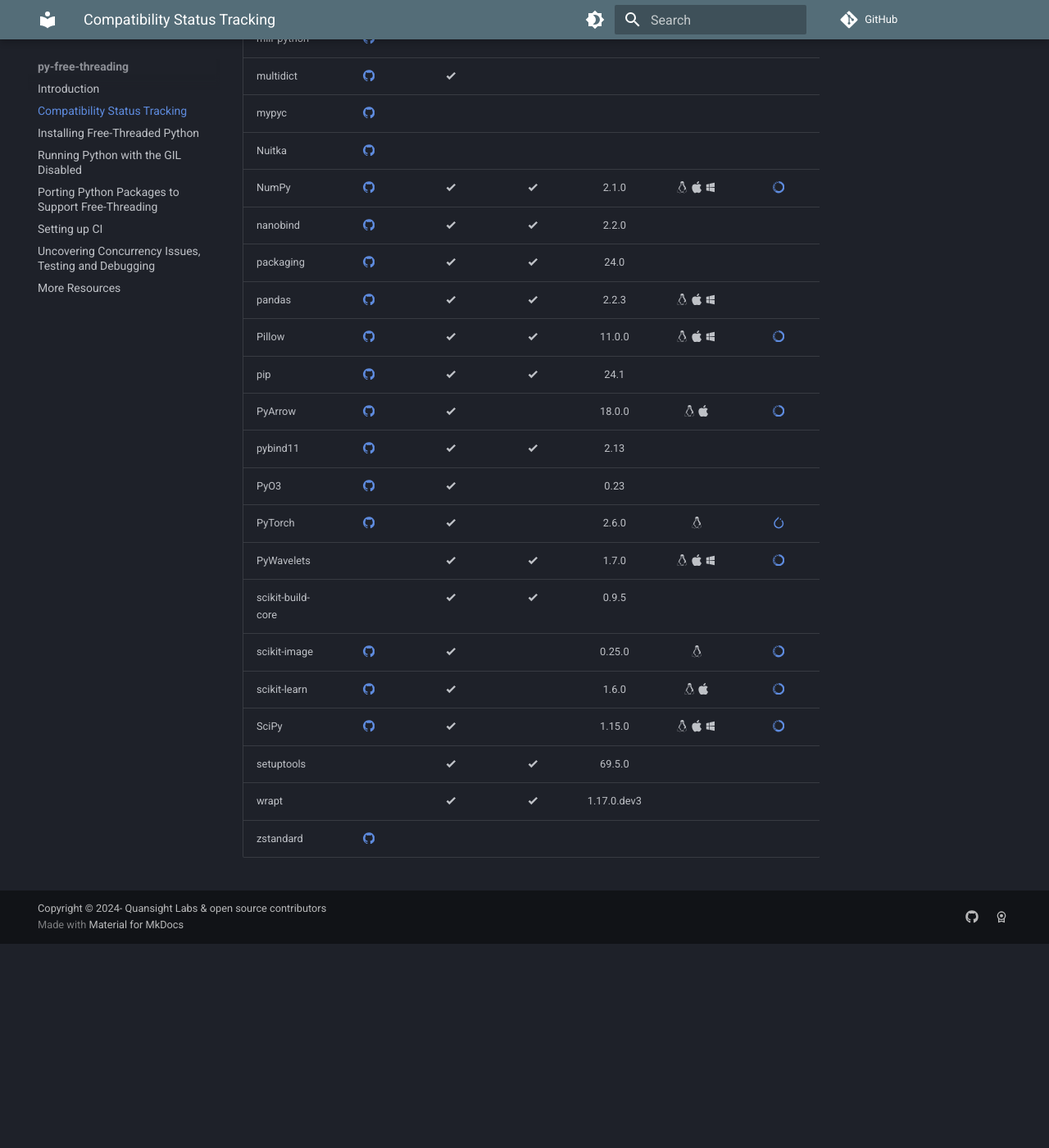
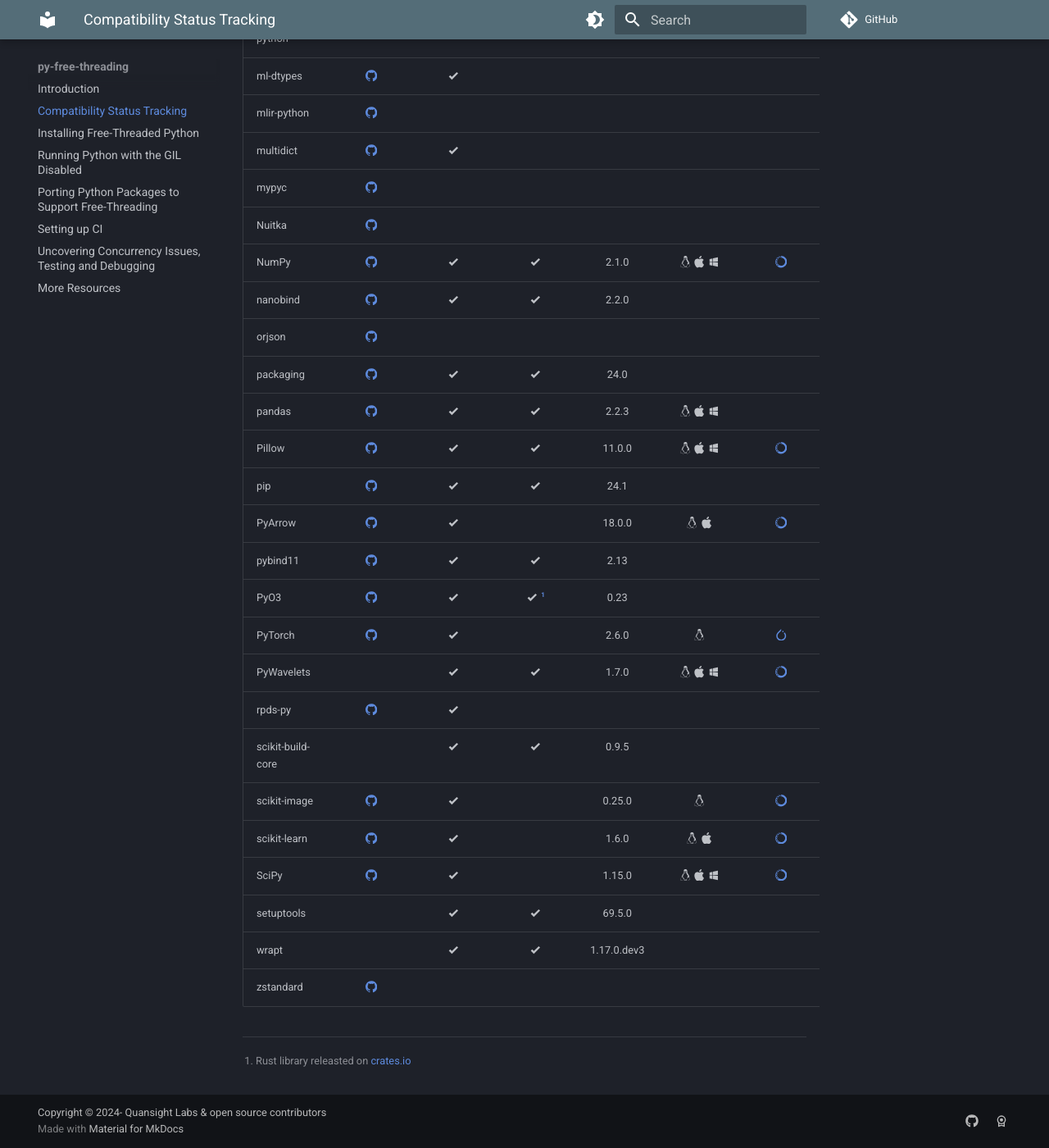
Before and after one commit to Quansight-Labs/free-threaded-compatibility, an MkDocs documentation site: the page built from docs/tracking.md, in a window 1280 px wide and 1400 px high, scrolled down 1418 px. Shown: the whole window at 82% size. Built offline with MkDocs 1.6.1 and Material for MkDocs 9.7.7, drawn with Linux system fonts in a browser that asks for light colours; comment, search, counter and statistics services are not loaded; before the commit the page ends 2569 px from its top, so only the background shows below that.

Commit message:
add hatch and rust projects to tracking table

```diff
--- a/docs/tracking.md
+++ b/docs/tracking.md
@@ -52,15 +54,17 @@
 | Nuitka               |       [:simple-github:](https://github.com/Nuitka/Nuitka/issues/3062)        |                       |                       |                            |                                                            |                                                                                          |
 | NumPy                |        [:simple-github:](https://github.com/numpy/numpy/issues/26157)        | :material-check-bold: | :material-check-bold: |           2.1.0            | :simple-linux: :simple-apple: :material-microsoft-windows: |    [:simple-anaconda:](https://anaconda.org/scientific-python-nightly-wheels/numpy/)     |
 | nanobind             |        [:simple-github:](https://github.com/wjakob/nanobind/pull/695)        | :material-check-bold: | :material-check-bold: |           2.2.0            |                                                            |                                                                                          |
+| orjson               |         [:simple-github:](https://github.com/ijl/orjson/issues/530)          |                       |                            |                            |                                                            |                                                                                          |
 | packaging            |       [:simple-github:](https://github.com/pypa/packaging/issues/727)        | :material-check-bold: | :material-check-bold: |            24.0            |                                                            |                                                                                          |
 | pandas               |     [:simple-github:](https://github.com/pandas-dev/pandas/issues/59057)     | :material-check-bold: | :material-check-bold: |           2.2.3            | :simple-linux: :simple-apple: :material-microsoft-windows: |                                                                                          |
 | Pillow               |    [:simple-github:](https://github.com/python-pillow/Pillow/issues/8199)    | :material-check-bold: | :material-check-bold: |           11.0.0           | :simple-linux: :simple-apple: :material-microsoft-windows: |    [:simple-anaconda:](https://anaconda.org/scientific-python-nightly-wheels/pillow/)    |
 | pip                  |         [:simple-github:](https://github.com/pypa/pip/issues/12634)          | :material-check-bold: | :material-check-bold: |            24.1            |                                                            |                                                                                          |
 | PyArrow              |       [:simple-github:](https://github.com/apache/arrow/issues/43536)        | :material-check-bold: |                       |           18.0.0           |               :simple-linux: :simple-apple:                |   [:simple-anaconda:](https://anaconda.org/scientific-python-nightly-wheels/pyarrow/)    |
 | pybind11             |      [:simple-github:](https://github.com/pybind/pybind11/issues/5112)       | :material-check-bold: | :material-check-bold: |            2.13            |                                                            |                                                                                          |
-| PyO3                 |         [:simple-github:](https://github.com/PyO3/pyo3/issues/4265)          | :material-check-bold: |                       |            0.23            |                                                            |                                                                                          |
+| PyO3                 |         [:simple-github:](https://github.com/PyO3/pyo3/issues/4265)          | :material-check-bold: | :material-check-bold: [^1] |            0.23            |                                                            |                                                                                          |
 | PyTorch              |     [:simple-github:](https://github.com/pytorch/pytorch/issues/130249)      | :material-check-bold: |                       |           2.6.0            |                       :simple-linux:                       |        [:simple-pytorch:](https://pytorch.org/get-started/locally/#start-locally)        |
 | PyWavelets           |                                                                              | :material-check-bold: | :material-check-bold: |           1.7.0            | :simple-linux: :simple-apple: :material-microsoft-windows: |  [:simple-anaconda:](https://anaconda.org/scientific-python-nightly-wheels/pywavelets/)  |
+| rpds-py              |        [:simple-github:](https://github.com/crate-py/rpds/issues/101)        | :material-check-bold: |                            |                            |                                                            |                                                                                          |
 | scikit-build-core    |                                                                              | :material-check-bold: | :material-check-bold: |           0.9.5            |                                                            |                                                                                          |
 | scikit-image         | [:simple-github:](https://github.com/scikit-image/scikit-image/issues/7464)  | :material-check-bold: |                       |           0.25.0           |                       :simple-linux:                       | [:simple-anaconda:](https://anaconda.org/scientific-python-nightly-wheels/scikit-image/) |
 | scikit-learn         | [:simple-github:](https://github.com/scikit-learn/scikit-learn/issues/28978) | :material-check-bold: |                       |           1.6.0            |               :simple-linux: :simple-apple:                | [:simple-anaconda:](https://anaconda.org/scientific-python-nightly-wheels/scikit-learn/) |
@@ -68,3 +72,5 @@
 | setuptools           |                                                                              | :material-check-bold: | :material-check-bold: |           69.5.0           |                                                            |                                                                                          |
 | wrapt                |                                                                              | :material-check-bold: | :material-check-bold: |        1.17.0.dev3         |                                                            |                                                                                          |
 | zstandard            |  [:simple-github:](https://github.com/indygreg/python-zstandard/issues/231)  |                       |                       |                            |                                                            |                                                                                          |
+
+[^1]: Rust library releasted on [crates.io](https://crates.io/crates/pyo3)
```
Also changed, not shown: other parts of docs/tracking.md (+2 -0 lines).
